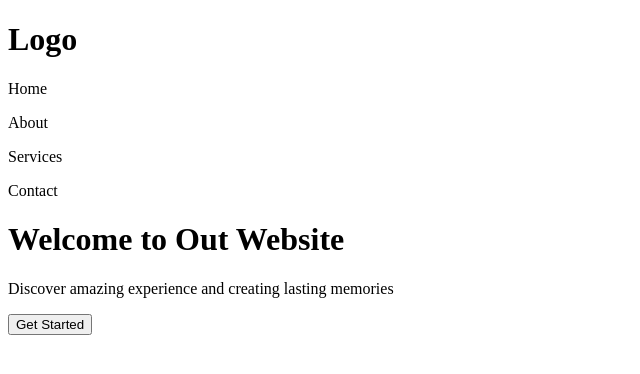
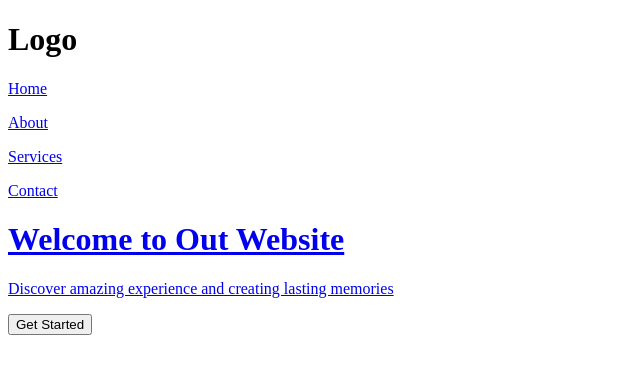
Before and after one commit to sathyasudar1705-boop/new-project, a plain HTML site: page index.html in a window 1280 px wide. Shown: the whole page, without its empty margins (0-640 px from the left). Drawn offline with Linux system fonts and the light colour scheme.

Commit message:
Update index.html

```diff
--- a/index.html
+++ b/index.html
@@ -9,10 +9,10 @@
     <div class="main">
     <h1 class="logo">Logo</h1>
     <nav class="nav">
-        <p>Home</p>
-        <p>About</p>
-        <p>Services</p>
-        <p>Contact</p>
+        <a href="home">Home</p>
+        <a href="about">About</p>
+        <a href="services">Services</p>
+        <a href="contact">Contact</p>
     </nav>
     </div>
     <div class="sec">
```
